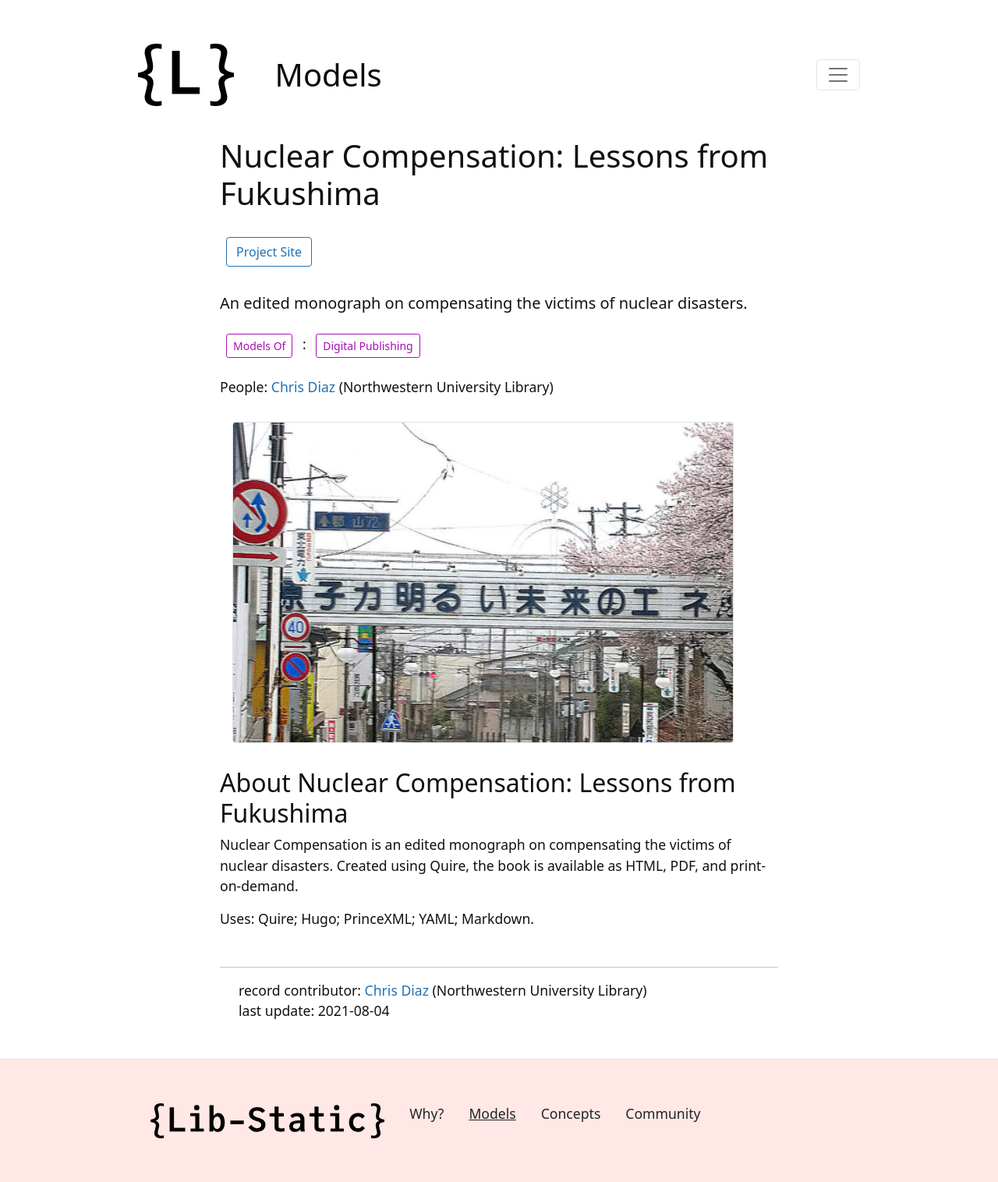
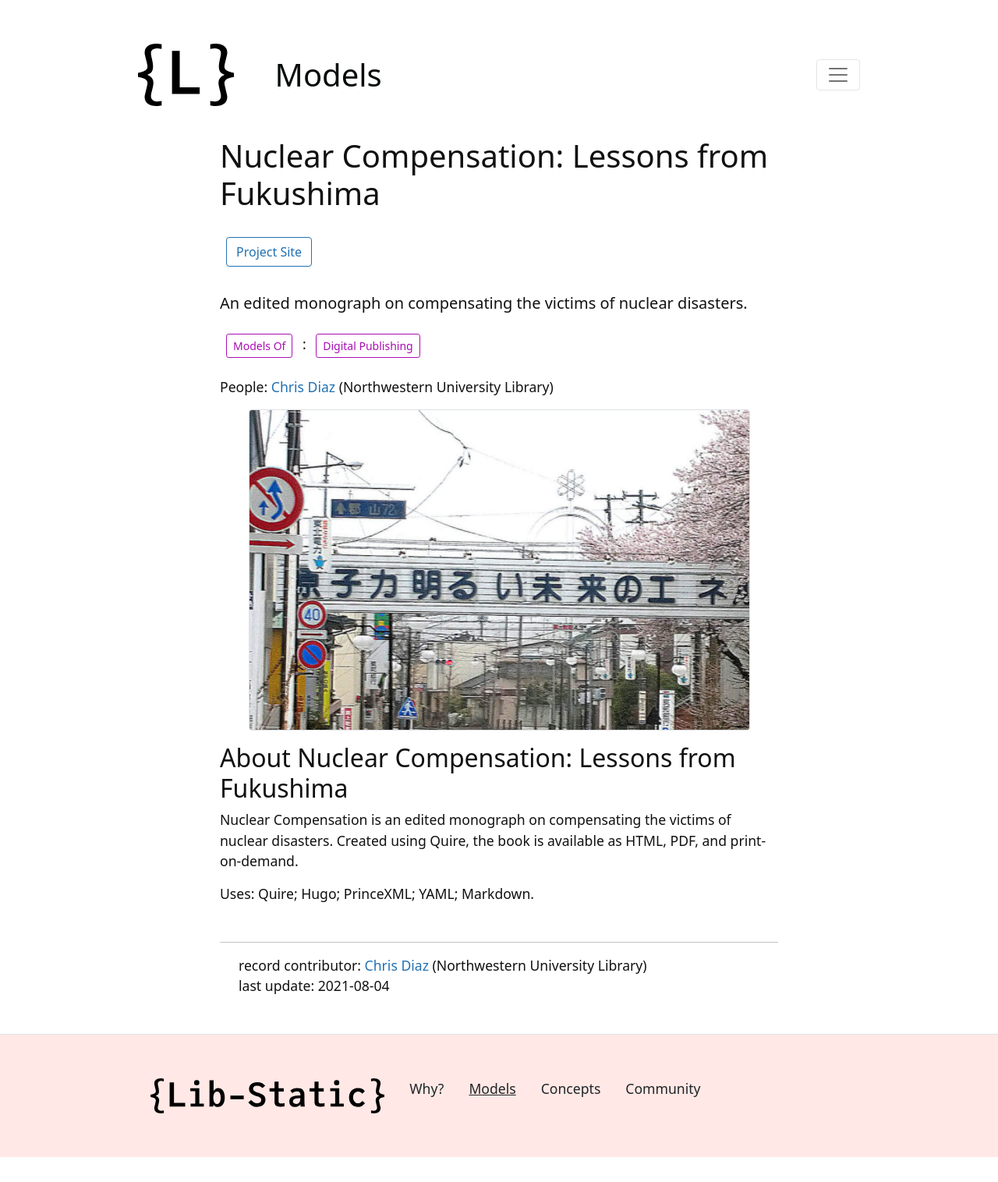
Before and after one commit to lib-static/lib-static.github.io, a Jekyll site: the page built from content/_models/nuclear-compensation.md, in a window 1280 px wide. Shown: the whole page at 78% size. Built offline with Jekyll 4.4.1, drawn with Linux system fonts in a browser that asks for light colours; after the commit the page ends 1484 px from its top, so only the background shows below that.

Commit message:
tweak project image to avoid bug

```diff
--- a/_layouts/project.html
+++ b/_layouts/project.html
@@ -20,7 +20,7 @@ layout: default
 
     {% if page.project_creators %}<p>People: {% include contributors.html people=page.project_creators %}</p>{% endif %}
 
-    {% if page.image %}<p><img src="{{ page.image | relative_url }}" alt="{{ page.image_alt }}" class="img-fluid border rounded m-3"></p>{% endif %}
+    {% if page.image %}<p class="text-center"><img src="{{ page.image | relative_url }}" alt="{{ page.image_alt }}" class="img-fluid border rounded"></p>{% endif %}
 
     <h2>About {{ page.title }}</h2>
 
```
